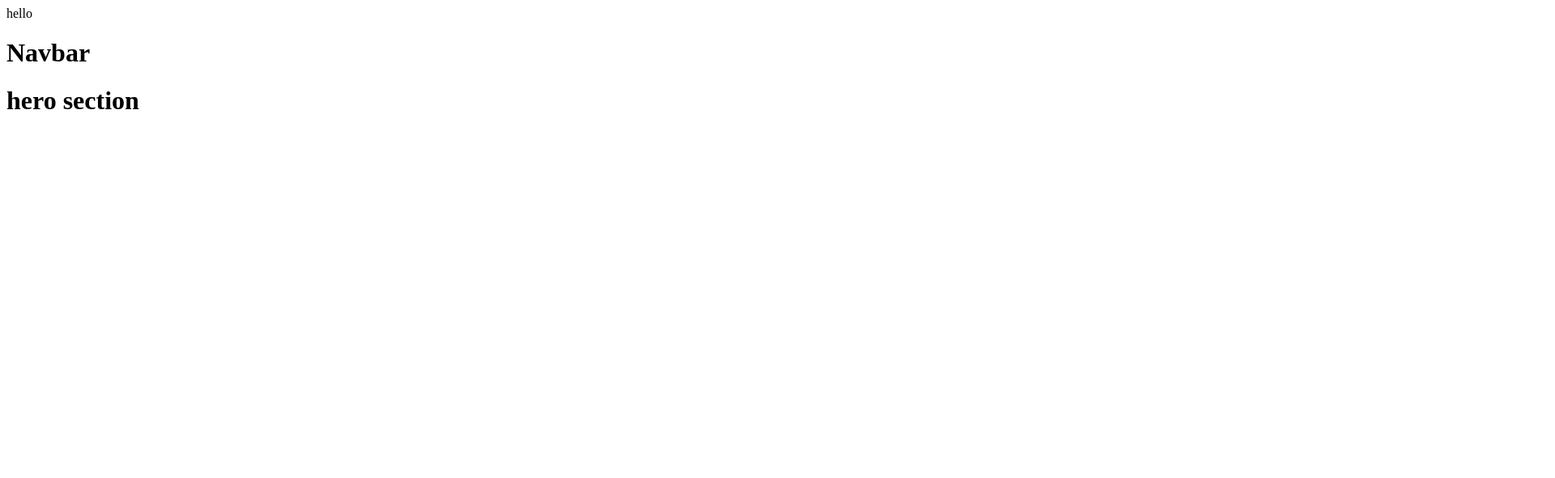
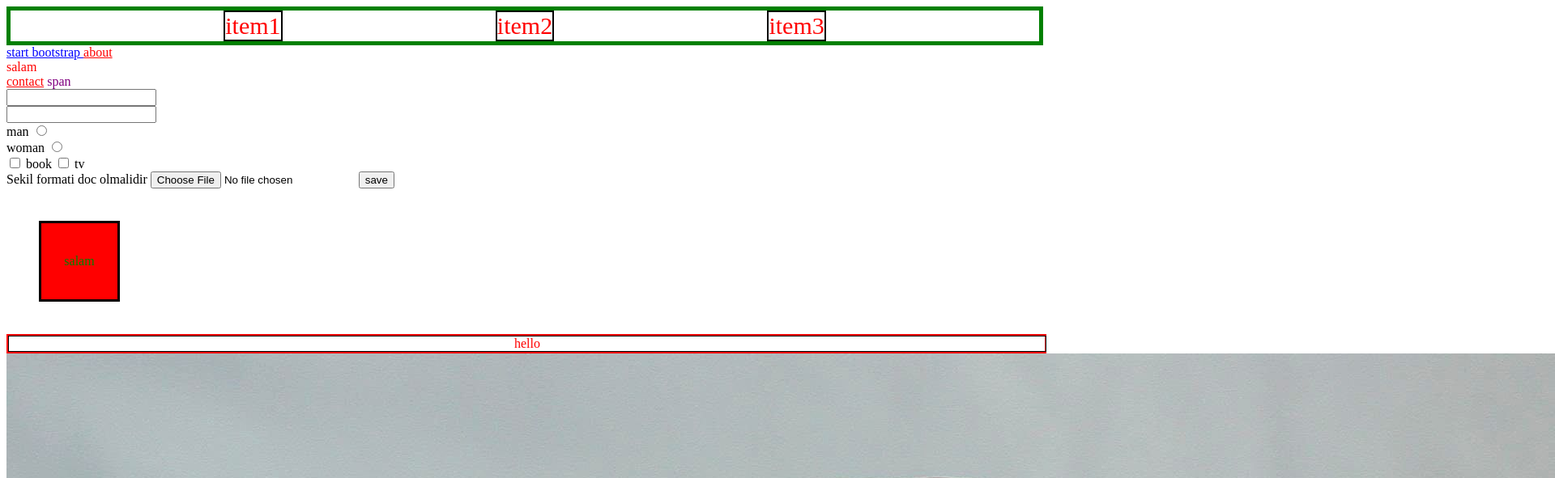
Before and after one commit to gurbangurbanzade/rcs-103, a plain HTML site: page index.html in a window 1280 px wide. Shown: the top 591 px of the page at 81% size, 1920 px wide, since content can reach past the window. Drawn offline with Linux system fonts and the light colour scheme.

Commit message:
html css

```diff
--- a/index.html
+++ b/index.html
@@ -4,10 +4,54 @@
     <meta charset="UTF-8" />
     <meta name="viewport" content="width=device-width, initial-scale=1.0" />
     <title>Document</title>
+    <link rel="stylesheet" href="./style.css" />
   </head>
   <body>
-    hello
-    <h1>Navbar</h1>
-    <h1>hero section</h1>
+    <header>
+      <div class="box1">
+        <div class="boxItem">item1</div>
+        <div class="boxItem">item2</div>
+        <div class="boxItem">item3</div>
+      </div>
+      <div>
+        <a id="logo" href=""> start bootstrap </a>
+        <a href="./about.html">about</a>
+        <div>salam</div>
+        <a href="./about.html">contact</a>
+        <span class="someText">span</span>
+      </div>
+    </header>
+    <main>
+      <form action="">
+        <input type="text" />
+        <br />
+        <input type="number" />
+        <br />
+        <label class="secret" for="man">man</label>
+        <input id="man" name="gender" type="radio" />
+        <br />
+        <label for="woman">woman</label>
+        <input id="woman" name="gender" type="radio" />
+
+        <br />
+
+        <input type="checkbox" /> <label for="">book</label>
+        <input type="checkbox" /> <label for="">tv</label>
+        <br />
+        <label for="">Sekil formati doc olmalidir</label>
+        <input type="file" />
+        <!-- <button type="submit">Submit</button> -->
+
+        <input type="submit" value="save" />
+      </form>
+    </main>
+    <footer>
+      <div class="ietm99">salam</div>
+    </footer>
+    <div class="container">
+      <div class="ietm100">hello</div>
+    </div>
+
+    <img src="./Rose_flower.jpg" alt="" />
   </body>
 </html>
--- /dev/null
+++ b/style.css
@@ -0,0 +1,92 @@
+.box1 {
+  border: 5px solid green;
+  /* padding: 30px; */
+  /* background-color: blue; */
+}
+
+body {
+  /* cursor: url("https://res.cloudinary.com/dvkugaw3b/image/upload/v1641562028/cursor_ad12rf.png"),
+    auto; */
+}
+/* .secret {
+  display: none;
+  color: rgba(0, 0, 0, 0);
+  position: absolute;
+  z-index: -1;
+} */
+.boxItem {
+  border: 2px solid black;
+  font-size: 30px;
+  cursor: pointer;
+  cursor: not-allowed;
+  /* display: inline-block; */
+}
+
+.boxItem2 {
+  border: 2px solid black;
+  /* display: inline-block; */
+  /* margin: 40px; */
+}
+
+.boxItem3 {
+  border: 2px solid black;
+  /* display: inline-block; */
+  /* margin: 40px; */
+}
+div {
+  color: red;
+}
+
+a {
+  color: red;
+}
+
+#logo {
+  color: blue;
+}
+.someText {
+  color: purple;
+}
+
+.box1 {
+  display: flex;
+  justify-content: space-between;
+  justify-content: space-around;
+  justify-content: space-evenly;
+  flex-wrap: wrap;
+}
+
+.ietm99 {
+  color: green;
+  background-color: red;
+  border: 3px solid black;
+  width: 100px;
+  height: 100px;
+  display: flex;
+  align-items: center;
+  justify-content: center;
+  margin: 40px;
+  /* padding: 40px; */
+  box-sizing: border-box;
+}
+
+@media only screen and (max-width: 600px) {
+  .boxItem {
+    font-size: 16px;
+    /* display: inline-block; */
+  }
+}
+body {
+  width: 100%;
+}
+.container {
+  border: 2px solid red;
+  width: 100%;
+}
+.ietm100 {
+  border: 1px solid black;
+  /* margin: 30px 50px; */
+  /* margin: 0 auto; */
+  width: 100%;
+  text-align: center;
+}
```
Also changed, not shown: about.html (added, +11 -0 lines), Rose_flower.jpg (added), 1 other file.
